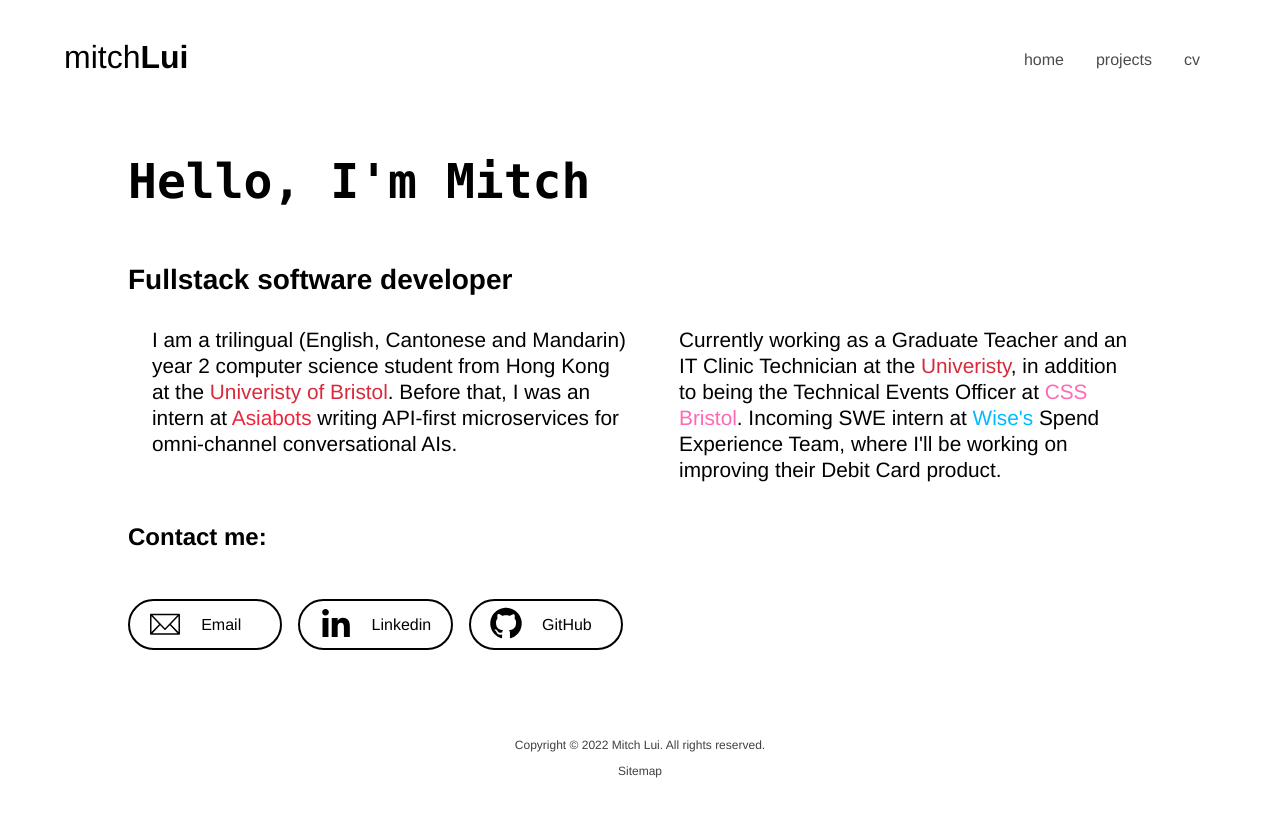
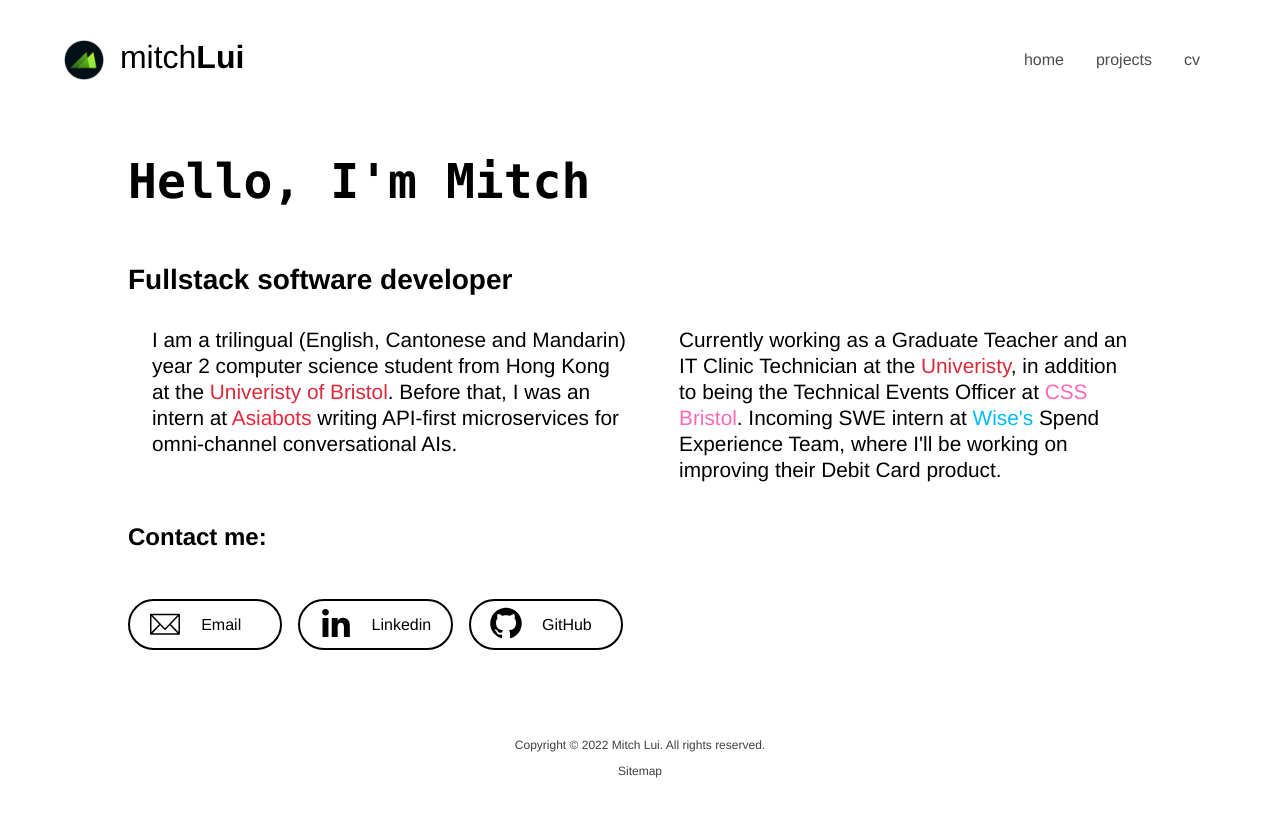
Before and after one commit to mitchLui/website, a React (Create React App) app in the folder client/: page / in a window 1280 px wide. Shown: the top 816 px of the page. Built offline with nearby package versions, Linux system fonts and the light colour scheme.

Commit message:
has logo in navbar

```diff
--- a/client/src/components/NavBar/NavBar.js
+++ b/client/src/components/NavBar/NavBar.js
@@ -37,10 +37,10 @@ export const DesktopNavBar = () =>
 
 export const MobileNavBar = ({isOpen, setIsOpen}) =>
     <header className="navbar mobile">
-        <div>
-            <Link onClick={()=> setIsOpen(false)} to={"/"} className="logo-link"><Logo /></Link>
-            <div className="hamburger-menu-container" onClick={() => setIsOpen(!isOpen)}>
-                <HamburgerMenu isOpen={isOpen}/>
+        <div className={"mainnav"}>
+            <Logo setIsOpen={setIsOpen}/>
+            <div className="hamburger-menu-container" >
+                <HamburgerMenu onClick={() => setIsOpen(!isOpen)} isOpen={isOpen}/>
             </div>
         </div>
         <div className={`mobile-menu ${isOpen ? "open" : "close"}`}>
@@ -60,7 +60,10 @@ export const NavBarLinks = ({onClick}) =>
     </nav>
 
 
-export const Logo = () =>
+export const Logo = ({setIsOpen}) =>
     <div className={"logo-container"}>
-        <h1 className={"logo"}>mitch<span className={"bold"}>Lui</span></h1>
+        <Link onClick={()=> setIsOpen(false)} to={"/"} className="logo-link">
+            <img className={"logo-graphic"} src={"./logo192.png"} alt={"logo"}/>
+            <h1 className={"logo-text"}>mitch<span className={"bold"}>Lui</span></h1>
+        </Link>
     </div>
--- a/client/src/components/NavBar/navbar.css
+++ b/client/src/components/NavBar/navbar.css
@@ -13,27 +13,26 @@
 }
 
 /* logo desktop */
-.logo {
+.logo-text {
+    float: left;
     font-weight: normal;
 }
 .logo-link {
     color: inherit;
     text-decoration: none;
 }
-.logo .bold {
+.logo-text .bold {
     font-weight: bold;
+}
+.logo-graphic{
+    margin: 1.4rem 0;
+    padding-right: 1rem;
+    width: 12%;
+    float: left;
 }
 
 .mobile .logo-container{
     float: left;
-}
-
-/* hamburger menu */
-.hamburger-menu-container{
-    cursor: pointer;
-    text-align: right;
-    padding-top: 1.65rem;
-    margin: auto;
 }
 
 /* navbar */
@@ -71,7 +70,19 @@ nav a:hover {
 .mobile nav ul li {
     display: inline-block;
     padding: 0.75rem 1rem;
+}
 
+.mainnav{
+    display: grid;
+    grid-template-columns: repeat(2, 1fr);
+}
+
+/* hamburger menu */
+.hamburger-menu-container{
+    margin: auto;
+    width: 100%;
+    float: right;
+    text-align: right;
 }
 
 .close{
```
